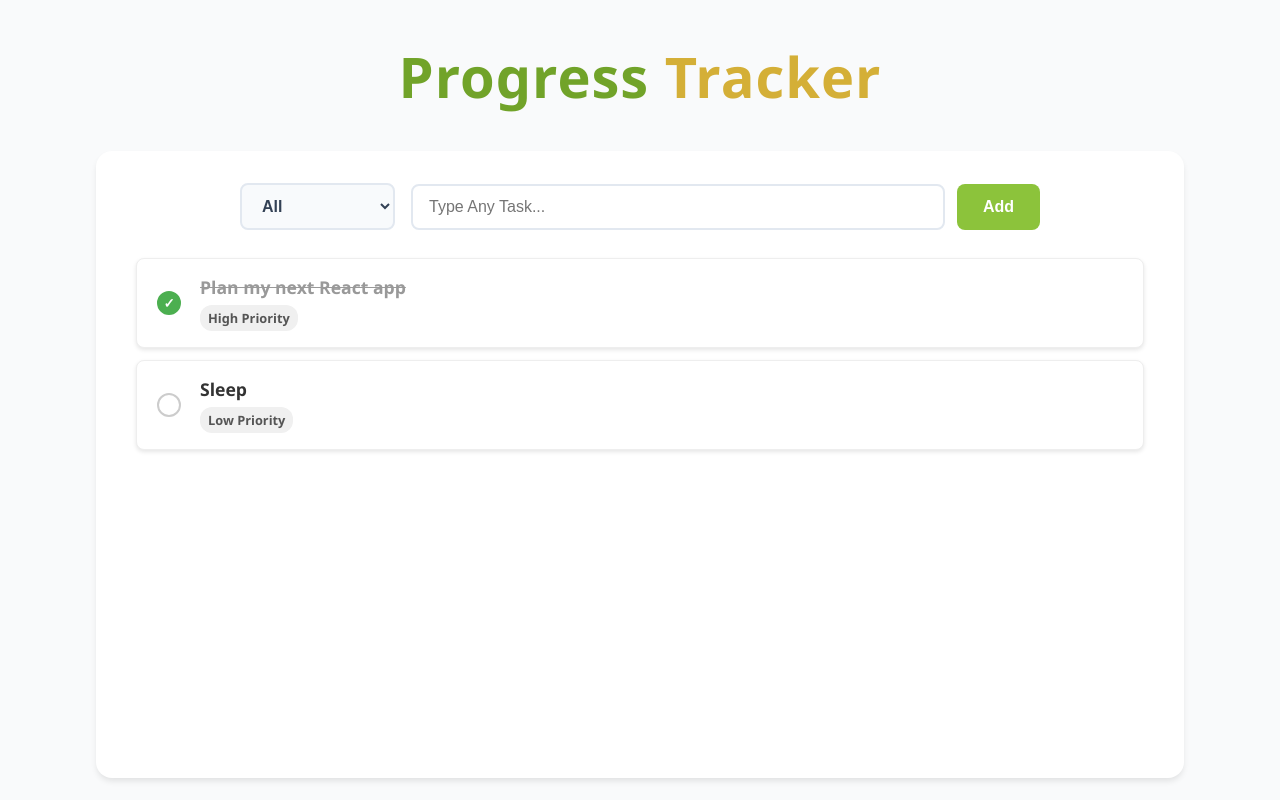
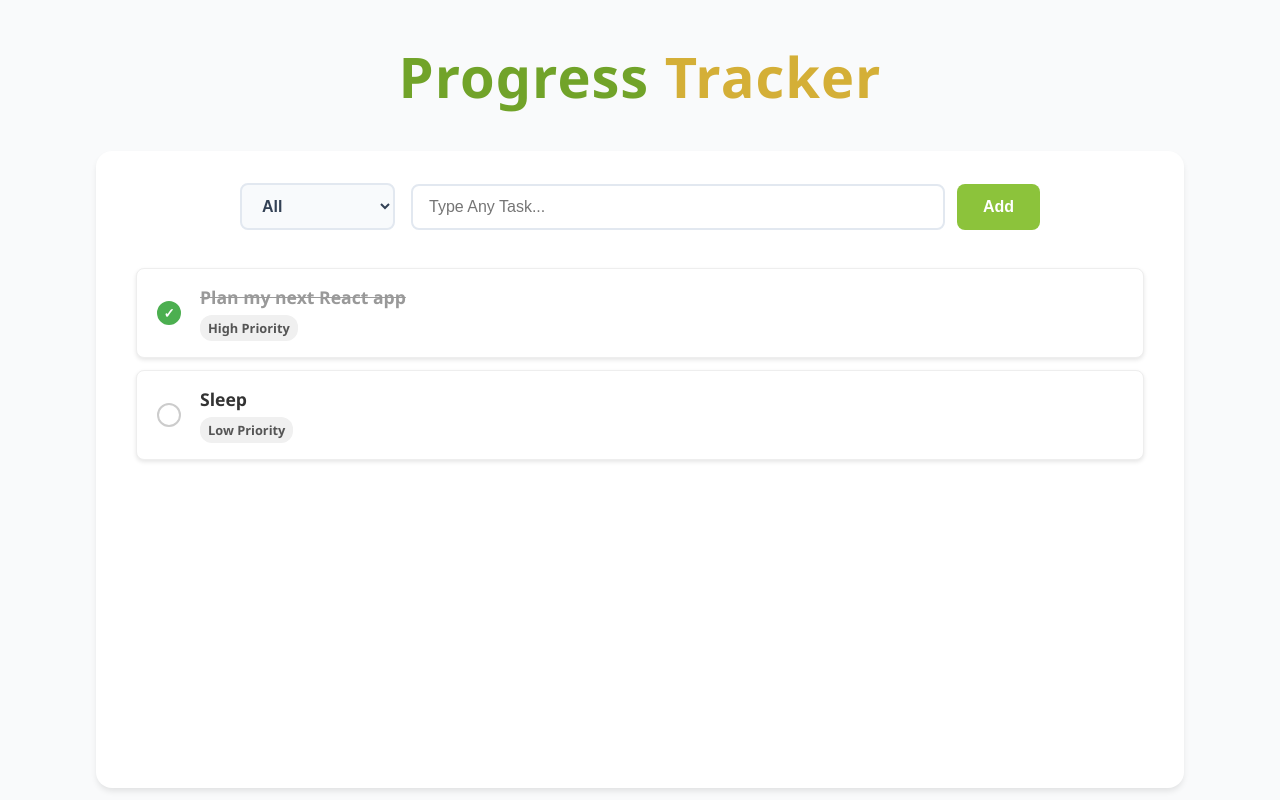
Before and after one commit to VisruthR/Progress-Tracker, a React (Vite) app: page / in a window 1280 px wide. Built offline with nearby package versions, Linux system fonts and the light colour scheme.

Commit message:
changed the gap of app.css

```diff
--- a/src/App.css
+++ b/src/App.css
@@ -18,5 +18,5 @@ main {
   margin-top: 2rem;
   border-radius: 16px;
   box-shadow: 0 4px 6px -1px rgba(0, 0, 0, 0.1);
-  gap: 20px;
+  gap: 30px;
 }
```
